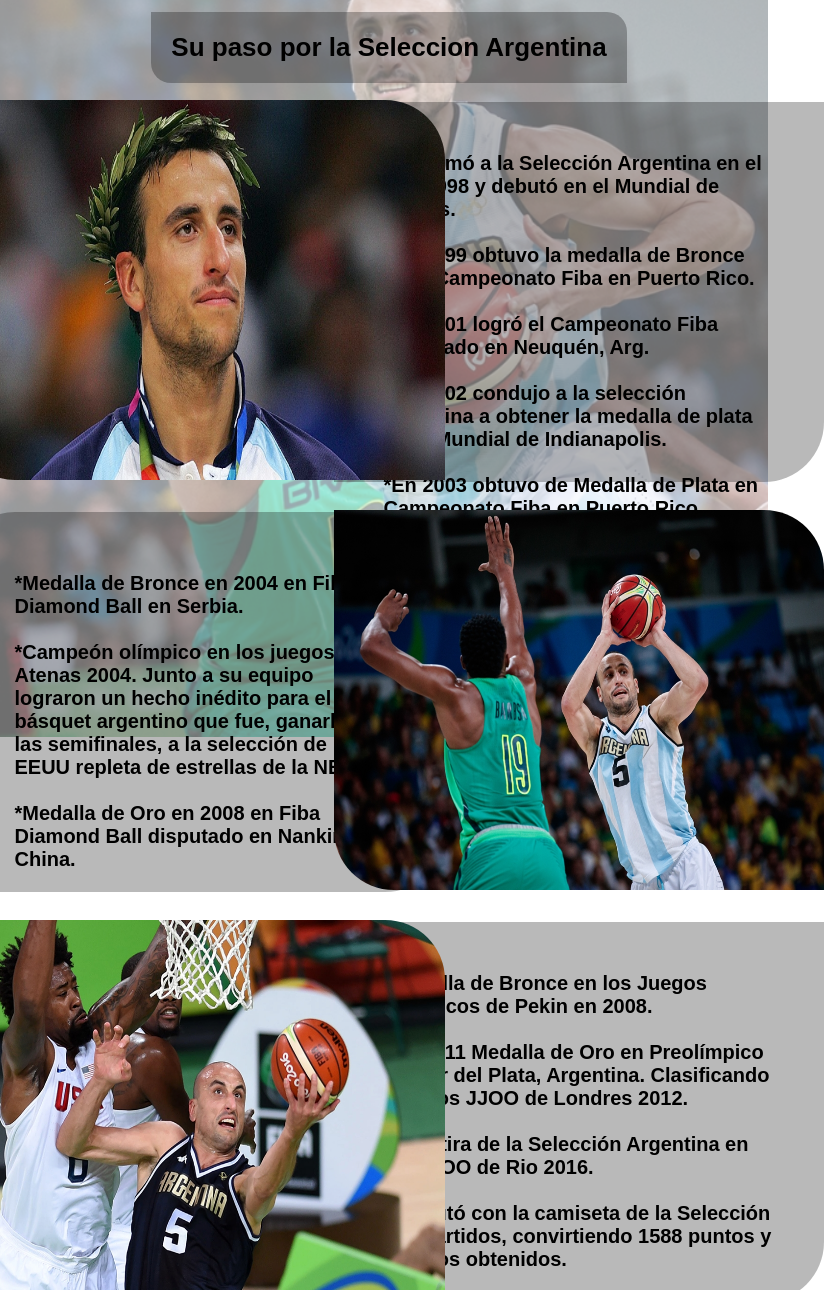
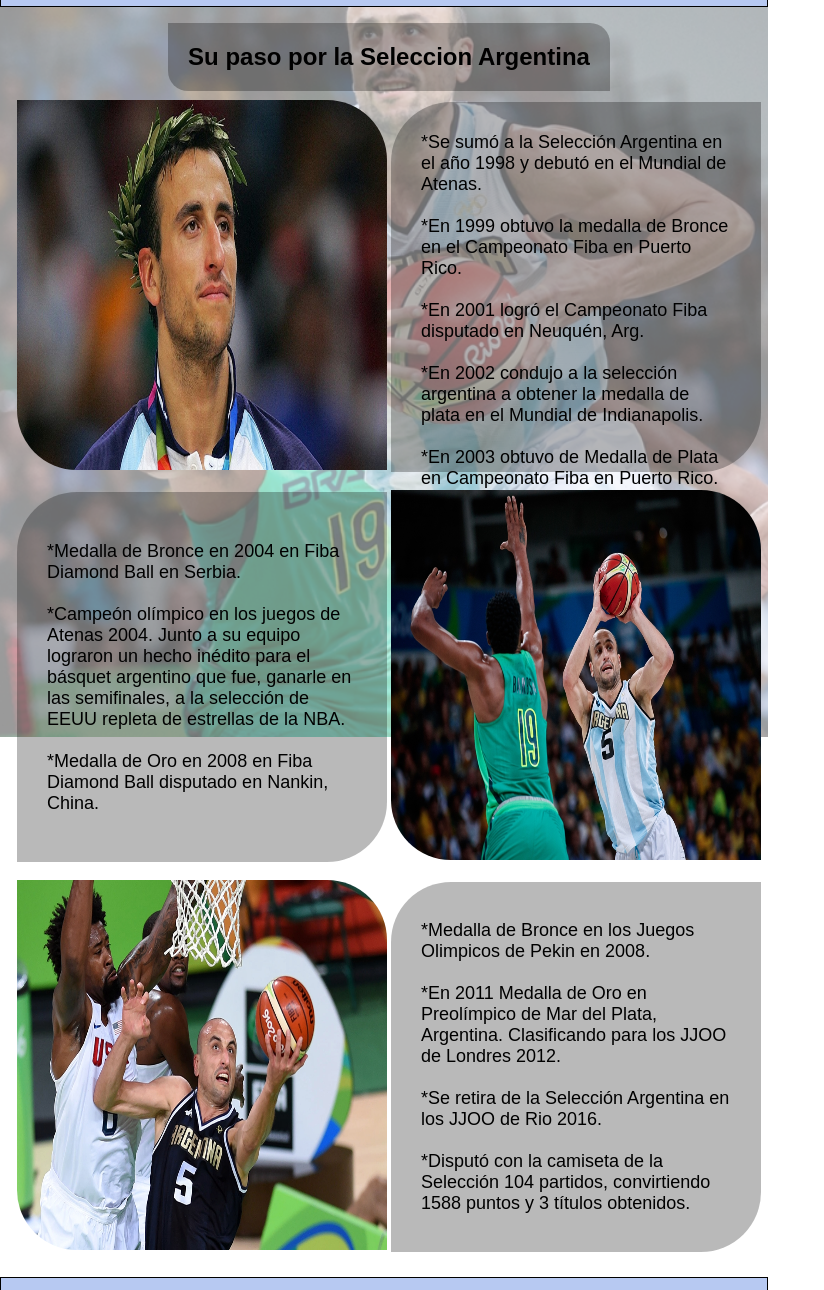
Before and after one commit to lucasdepetris10/proyecto-final-ginobili, a website: page pages/seleccionargentina.html in a window 768 px wide. Shown: the part 63-1353 px from the top of the page, 824 px wide, since content can reach past the window. Drawn offline with Linux system fonts and the light colour scheme; a web font is replaced by a local one.

Commit message:
cambios en responsive

```diff
--- a/sass/layout/mediaQuerry/_media1024.scss
+++ b/sass/layout/mediaQuerry/_media1024.scss
@@ -1,4 +1,4 @@
-@media(max-width:1024px){
+@media (min-width:1024px) and (max-width:1200px) {
     header{
         padding: 15px;
         height: 60px;
--- a/sass/layout/mediaQuerry/_media768.scss
+++ b/sass/layout/mediaQuerry/_media768.scss
@@ -74,6 +74,9 @@
 .trayectoria{
     padding: 10px;
     grid-template-rows: 60px repeat(5, 320px) 380px 300px;
+    h1{
+        font-size: map-get($letras, 5);
+    }
     div:nth-child(2){ /*texto 1*/
         width: 350px;
         height: 300px;
@@ -145,4 +148,44 @@
         height: 280px;
     }
 }
+.argentina{
+    grid-template-rows: 60px repeat(3, 23.75rem);
+    gap: .625rem;
+    h1{
+        font-size: map-get($letras, 5);
+    }
+    div:nth-child(2){ /*parrafo 1*/
+        width: 370px;
+        height: 370px;
+        font-size: map-get($letras, 2);
+        padding: 30px;
+        font-weight: 500;
+    }
+    div:nth-child(3) img{ /*imagen 1*/
+        width: 370px;
+        height: 370px;
+    }
+    div:nth-child(4){ /*parrafo 2*/
+        width: 370px;
+        height: 370px;
+        font-size: map-get($letras, 2);
+        padding: 30px;
+        font-weight: 500;
+    }
+    div:nth-child(5) img{ /*imagen 2*/
+        width: 370px;
+        height: 370px;
+    }
+    div:nth-child(6){ /*parrafo 3*/
+        width: 370px;
+        height: 370px;
+        font-size: map-get($letras, 2);
+        padding: 30px;
+        font-weight: 500;
+    }
+    div:nth-child(7) img{ /*imagen 3*/
+        width: 370px;
+        height: 370px;
+    }
 }
+}
```
Also changed, not shown: css/style.css.
